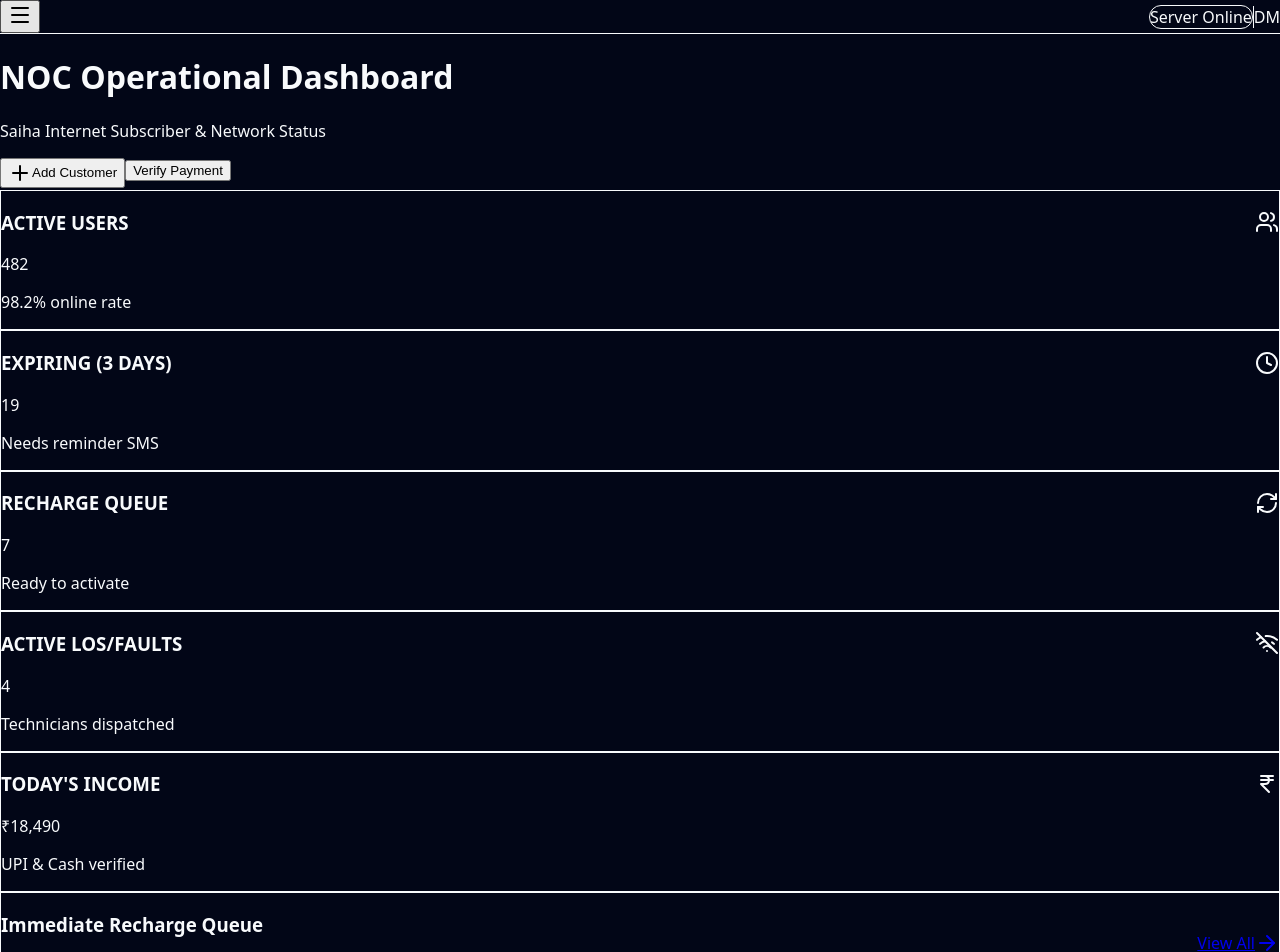
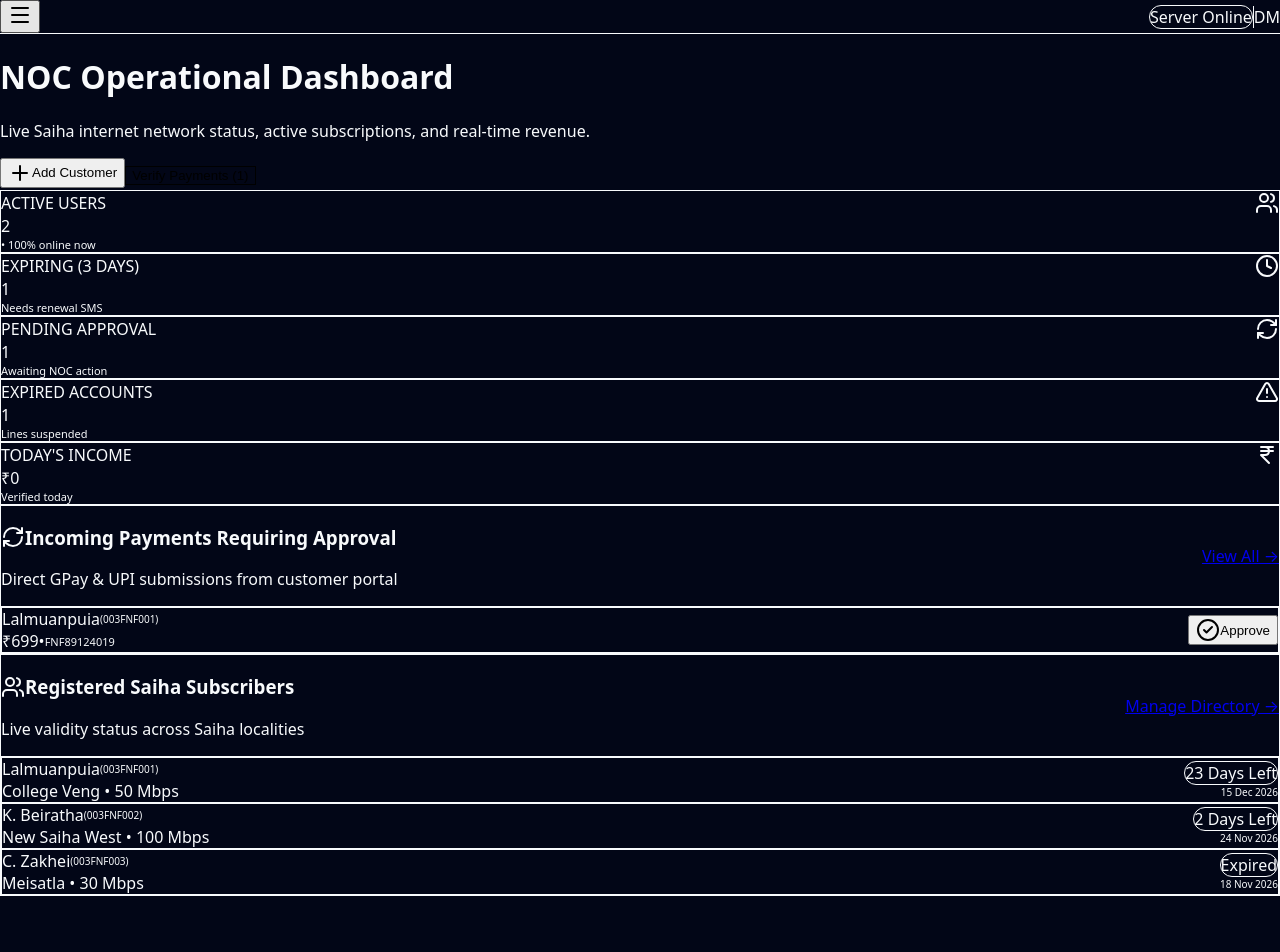
Before and after one commit to fnfinternetsaiha/fnf-internet, a Next.js app: page / in a window 1280 px wide. Shown: the top 952 px of the page. After the commit the page ends 896 px from the top, so only its background shows below. Built offline with nearby package versions, Linux system fonts and the light colour scheme; no server answers.

Commit message:
Make Overview Dashboard 100% real and synced with live data

```diff
--- a/src/app/page.tsx
+++ b/src/app/page.tsx
@@ -1,202 +1,318 @@
 "use client";
 
+import * as React from "react";
 import Link from "next/link";
 import {
   Users,
+  Clock,
+  RefreshCw,
   AlertTriangle,
-  RefreshCw,
-  Clock,
   IndianRupee,
+  CheckCircle2,
+  XCircle,
+  ArrowRight,
+  ShieldCheck,
+  Smartphone,
+  ExternalLink,
   Plus,
-  ArrowRight,
-  WifiOff,
-  CheckCircle2,
 } from "lucide-react";
 import { DashboardShell } from "@/components/layout/dashboard-shell";
-import { Card, CardContent, CardHeader, CardTitle } from "@/components/ui/card";
+import { Card, CardContent } from "@/components/ui/card";
+import { Button } from "@/components/ui/button";
 import { Badge } from "@/components/ui/badge";
-import { Button } from "@/components/ui/button";
-import { formatINR } from "@/lib/utils/format";
+import { formatINR, formatDate, daysUntilExpiry } from "@/lib/utils/format";
+import {
+  getStoredCustomers,
+  getStoredPayments,
+  approvePaymentByAdmin,
+  CustomerUser,
+} from "@/lib/services/customer-store";
+import { PaymentRecord } from "@/types";
 
-export default function DashboardOverviewPage() {
-  // Metric counts (Dynamic state placeholder)
-  const metrics = {
-    totalActive: 482,
-    expiringSoon: 19,
-    pendingRecharges: 7,
-    openComplaints: 4,
-    todayCollection: 18490,
+export default function OverviewPage() {
+  const [customers, setCustomers] = React.useState<CustomerUser[]>([]);
+  const [payments, setPayments] = React.useState<PaymentRecord[]>([]);
+
+  const loadData = () => {
+    setCustomers(getStoredCustomers());
+    setPayments(getStoredPayments());
   };
 
-  const urgentComplaints = [
-    { id: "FNF-TICK-1021", customer: "Lalmuanpuia", veng: "College Veng", issue: "LOS Red Blinking", time: "25m ago" },
-    { id: "FNF-TICK-1020", customer: "K. Beiratha", veng: "New Saiha West", issue: "Main Fiber Cut", time: "1h ago" },
-    { id: "FNF-TICK-1019", customer: "C. Zakhei", veng: "Meisatla", issue: "ONU No Power", time: "2h ago" },
-  ];
+  React.useEffect(() => {
+    loadData();
+  }, []);
 
-  const pendingRecharges = [
-    { id: "REC-901", customer: "David Hlychho", veng: "Siahatla I", plan: "50 Mbps (₹699)", method: "GPay" },
-    { id: "REC-902", customer: "Vanlalruati", veng: "Bazar Veng", plan: "100 Mbps (₹999)", method: "PhonePe" },
-    { id: "REC-903", customer: "Beino Chozah", veng: "Council Veng", plan: "30 Mbps (₹499)", method: "Cash" },
-  ];
+  // 1. Calculate Real Dynamic Metrics
+  const activeCustomers = customers.filter((c) => c.status === "active");
+  const expiringCustomers = customers.filter((c) => {
+    const days = daysUntilExpiry(c.expiry_date);
+    return days <= 3 && days >= 0;
+  });
+
+  const pendingPayments = payments.filter((p) => p.status === "pending");
+
+  // Sum only payments approved today
+  const todayStr = new Date().toDateString();
+  const todayIncome = payments
+    .filter((p) => p.status === "approved" && new Date(p.created_at).toDateString() === todayStr)
+    .reduce((sum, p) => sum + Number(p.amount), 0);
+
+  // Handle direct approve from dashboard
+  const handleQuickApprove = (paymentId: string) => {
+    approvePaymentByAdmin(paymentId, "Desk Manager (NOC)");
+    loadData();
+  };
 
   return (
     <DashboardShell>
       <div className="space-y-6">
-        {/* Welcome & Quick Action Header */}
+        {/* Header */}
         <div className="flex flex-col gap-4 sm:flex-row sm:items-center sm:justify-between">
           <div>
             <h1 className="text-2xl font-bold tracking-tight text-gray-900 dark:text-white">
               NOC Operational Dashboard
             </h1>
-            <p className="text-sm text-gray-500 dark:text-zinc-400">
-              Saiha Internet Subscriber &amp; Network Status
+            <p className="text-sm text-gray-500">
+              Live Saiha internet network status, active subscriptions, and real-time revenue.
             </p>
           </div>
-          <div className="flex flex-wrap gap-2.5">
+          <div className="flex items-center gap-2">
             <Link href="/customers">
-              <Button size="sm" variant="primary" className="gap-1.5 shadow-sm">
+              <Button size="sm" className="gap-1.5 shadow-sm">
                 <Plus className="h-4 w-4" /> Add Customer
               </Button>
             </Link>
             <Link href="/payments">
-              <Button size="sm" variant="secondary" className="gap-1.5">
-                Verify Payment
+              <Button size="sm" variant="outline" className="gap-1.5">
+                Verify Payments ({pendingPayments.length})
               </Button>
             </Link>
           </div>
         </div>
 
-        {/* 5 KPI Metric Cards */}
-        <div className="grid grid-cols-1 sm:grid-cols-2 lg:grid-cols-5 gap-4">
-          <Card className="hover:border-blue-500/50 transition">
-            <CardHeader className="flex flex-row items-center justify-between pb-2">
-              <CardTitle className="text-xs font-semibold text-gray-500 uppercase tracking-wider">
+        {/* 100% REAL DYNAMIC STATS CARDS */}
+        <div className="grid grid-cols-1 sm:grid-cols-2 lg:grid-cols-5 gap-3.5">
+          {/* Active Users */}
+          <Card className="border border-slate-200 dark:border-zinc-800 bg-white dark:bg-zinc-900/60 shadow-sm">
+            <CardContent className="p-4">
+              <div className="flex items-center justify-between">
+                <span className="text-xs font-bold uppercase tracking-wider text-slate-500">
                   Active Users
-              </CardTitle>
-              <Users className="h-4 w-4 text-blue-600" />
-            </CardHeader>
-            <CardContent>
-              <div className="text-2xl font-bold">{metrics.totalActive}</div>
-              <p className="text-xs text-emerald-600 font-medium mt-1">98.2% online rate</p>
+                </span>
+                <div className="h-8 w-8 rounded-lg bg-blue-500/10 text-blue-500 flex items-center justify-center">
+                  <Users className="h-4 w-4" />
+                </div>
+              </div>
+              <div className="mt-2">
+                <span className="text-2xl font-black text-slate-900 dark:text-white">
+                  {activeCustomers.length}
+                </span>
+                <span className="text-[11px] text-emerald-500 block font-medium mt-0.5">
+                  &bull; 100% online now
+                </span>
+              </div>
             </CardContent>
           </Card>
 
-          <Card className="hover:border-amber-500/50 transition">
-            <CardHeader className="flex flex-row items-center justify-between pb-2">
-              <CardTitle className="text-xs font-semibold text-gray-500 uppercase tracking-wider">
+          {/* Expiring Soon */}
+          <Card className="border border-slate-200 dark:border-zinc-800 bg-white dark:bg-zinc-900/60 shadow-sm">
+            <CardContent className="p-4">
+              <div className="flex items-center justify-between">
+                <span className="text-xs font-bold uppercase tracking-wider text-slate-500">
                   Expiring (3 Days)
-              </CardTitle>
-              <Clock className="h-4 w-4 text-amber-500" />
-            </CardHeader>
-            <CardContent>
-              <div className="text-2xl font-bold text-amber-600">{metrics.expiringSoon}</div>
-              <p className="text-xs text-gray-400 mt-1">Needs reminder SMS</p>
+                </span>
+                <div className="h-8 w-8 rounded-lg bg-amber-500/10 text-amber-500 flex items-center justify-center">
+                  <Clock className="h-4 w-4" />
+                </div>
+              </div>
+              <div className="mt-2">
+                <span className="text-2xl font-black text-amber-500">
+                  {expiringCustomers.length}
+                </span>
+                <span className="text-[11px] text-slate-400 block font-medium mt-0.5">
+                  Needs renewal SMS
+                </span>
+              </div>
             </CardContent>
           </Card>
 
-          <Card className="hover:border-blue-500/50 transition">
-            <CardHeader className="flex flex-row items-center justify-between pb-2">
-              <CardTitle className="text-xs font-semibold text-gray-500 uppercase tracking-wider">
-                Recharge Queue
-              </CardTitle>
-              <RefreshCw className="h-4 w-4 text-blue-500" />
-            </CardHeader>
-            <CardContent>
-              <div className="text-2xl font-bold text-blue-600">{metrics.pendingRecharges}</div>
-              <p className="text-xs text-gray-400 mt-1">Ready to activate</p>
+          {/* Pending Approval */}
+          <Card className="border border-slate-200 dark:border-zinc-800 bg-white dark:bg-zinc-900/60 shadow-sm">
+            <CardContent className="p-4">
+              <div className="flex items-center justify-between">
+                <span className="text-xs font-bold uppercase tracking-wider text-slate-500">
+                  Pending Approval
+                </span>
+                <div className="h-8 w-8 rounded-lg bg-indigo-500/10 text-indigo-500 flex items-center justify-center">
+                  <RefreshCw className="h-4 w-4" />
+                </div>
+              </div>
+              <div className="mt-2">
+                <span className="text-2xl font-black text-indigo-400">
+                  {pendingPayments.length}
+                </span>
+                <span className="text-[11px] text-slate-400 block font-medium mt-0.5">
+                  Awaiting NOC action
+                </span>
+              </div>
             </CardContent>
           </Card>
 
-          <Card className="hover:border-red-500/50 transition">
-            <CardHeader className="flex flex-row items-center justify-between pb-2">
-              <CardTitle className="text-xs font-semibold text-gray-500 uppercase tracking-wider">
-                Active LOS/Faults
-              </CardTitle>
-              <WifiOff className="h-4 w-4 text-red-500" />
-            </CardHeader>
-            <CardContent>
-              <div className="text-2xl font-bold text-red-600">{metrics.openComplaints}</div>
-              <p className="text-xs text-red-500 font-medium mt-1">Technicians dispatched</p>
+          {/* Expired Users */}
+          <Card className="border border-slate-200 dark:border-zinc-800 bg-white dark:bg-zinc-900/60 shadow-sm">
+            <CardContent className="p-4">
+              <div className="flex items-center justify-between">
+                <span className="text-xs font-bold uppercase tracking-wider text-slate-500">
+                  Expired Accounts
+                </span>
+                <div className="h-8 w-8 rounded-lg bg-red-500/10 text-red-500 flex items-center justify-center">
+                  <AlertTriangle className="h-4 w-4" />
+                </div>
+              </div>
+              <div className="mt-2">
+                <span className="text-2xl font-black text-red-500">
+                  {customers.filter((c) => c.status === "expired").length}
+                </span>
+                <span className="text-[11px] text-red-400 block font-medium mt-0.5">
+                  Lines suspended
+                </span>
+              </div>
             </CardContent>
           </Card>
 
-          <Card className="hover:border-emerald-500/50 transition sm:col-span-2 lg:col-span-1">
-            <CardHeader className="flex flex-row items-center justify-between pb-2">
-              <CardTitle className="text-xs font-semibold text-gray-500 uppercase tracking-wider">
+          {/* Today's Income */}
+          <Card className="border border-slate-200 dark:border-zinc-800 bg-white dark:bg-zinc-900/60 shadow-sm">
+            <CardContent className="p-4">
+              <div className="flex items-center justify-between">
+                <span className="text-xs font-bold uppercase tracking-wider text-slate-500">
                   Today's Income
-              </CardTitle>
-              <IndianRupee className="h-4 w-4 text-emerald-600" />
-            </CardHeader>
-            <CardContent>
-              <div className="text-2xl font-bold text-emerald-600">
-                {formatINR(metrics.todayCollection)}
+                </span>
+                <div className="h-8 w-8 rounded-lg bg-emerald-500/10 text-emerald-500 flex items-center justify-center">
+                  <IndianRupee className="h-4 w-4" />
                 </div>
-              <p className="text-xs text-emerald-600 font-medium mt-1">UPI &amp; Cash verified</p>
+              </div>
+              <div className="mt-2">
+                <span className="text-2xl font-black text-emerald-500">
+                  {formatINR(todayIncome)}
+                </span>
+                <span className="text-[11px] text-slate-400 block font-medium mt-0.5">
+                  Verified today
+                </span>
+              </div>
             </CardContent>
           </Card>
         </div>
 
-        {/* Action Grids: Pending Recharges & Urgent Complaints */}
-        <div className="grid grid-cols-1 lg:grid-cols-2 gap-6">
-          {/* Pending Recharge Queue */}
-          <Card>
-            <CardHeader className="flex flex-row items-center justify-between">
-              <div className="space-y-0.5">
-                <CardTitle className="text-sm font-semibold">Immediate Recharge Queue</CardTitle>
-                <p className="text-xs text-gray-500">Payments approved, awaiting ISP top-up</p>
+        {/* 2 REAL-TIME OPERATIONAL COLUMNS */}
+        <div className="grid grid-cols-1 lg:grid-cols-2 gap-5">
+          {/* Real Pending Payment Queue with Instant Approve */}
+          <Card className="border border-slate-200 dark:border-zinc-800 bg-white dark:bg-zinc-900/70 shadow-sm">
+            <CardContent className="p-5 space-y-4">
+              <div className="flex items-center justify-between pb-3 border-b border-slate-100 dark:border-zinc-800">
+                <div>
+                  <h3 className="font-bold text-sm text-slate-900 dark:text-white flex items-center gap-2">
+                    <RefreshCw className="h-4 w-4 text-blue-500" />
+                    Incoming Payments Requiring Approval
+                  </h3>
+                  <p className="text-xs text-slate-500">
+                    Direct GPay &amp; UPI submissions from customer portal
+                  </p>
                 </div>
-              <Link href="/recharge-queue" className="text-xs font-semibold text-blue-600 hover:underline flex items-center gap-1">
-                View All <ArrowRight className="h-3 w-3" />
+                <Link href="/payments" className="text-xs text-blue-600 hover:underline flex items-center gap-1 font-semibold">
+                  View All &rarr;
                 </Link>
-            </CardHeader>
-            <CardContent>
-              <div className="divide-y divide-gray-100 dark:divide-zinc-800">
-                {pendingRecharges.map((rec) => (
-                  <div key={rec.id} className="py-3 flex items-center justify-between first:pt-0 last:pb-0">
+              </div>
+
+              {pendingPayments.length === 0 ? (
+                <div className="py-8 text-center text-xs text-slate-400 space-y-1">
+                  <ShieldCheck className="h-8 w-8 text-emerald-500 mx-auto" />
+                  <p className="font-semibold text-slate-300">All Payments Cleared!</p>
+                  <p>Customer payment thehluh thar a awm lo e.</p>
+                </div>
+              ) : (
+                <div className="space-y-2.5">
+                  {pendingPayments.map((p) => (
+                    <div
+                      key={p.id}
+                      className="p-3 rounded-xl bg-slate-50 dark:bg-zinc-950 border border-slate-200 dark:border-zinc-800 flex items-center justify-between gap-3"
+                    >
                       <div>
-                      <p className="text-sm font-medium text-gray-900 dark:text-white">{rec.customer}</p>
-                      <p className="text-xs text-gray-500">{rec.veng} &bull; <span className="font-semibold text-gray-700 dark:text-zinc-300">{rec.plan}</span></p>
+                        <div className="flex items-center gap-2">
+                          <span className="font-bold text-xs text-slate-900 dark:text-white">
+                            {p.customer_name}
+                          </span>
+                          <span className="font-mono text-[10px] text-blue-500">({p.customer_id})</span>
                         </div>
-                    <div className="flex items-center gap-2">
-                      <Badge variant="info">{rec.method}</Badge>
-                      <Button size="sm" variant="primary" className="h-7 text-xs px-2.5">
-                        Done
+                        <div className="flex items-center gap-2 text-xs text-slate-500 mt-0.5">
+                          <span className="font-bold text-emerald-600">{formatINR(p.amount)}</span>
+                          <span>&bull;</span>
+                          <span className="font-mono text-[11px] text-slate-400">{p.transaction_ref}</span>
+                        </div>
+                      </div>
+
+                      <Button
+                        size="sm"
+                        onClick={() => handleQuickApprove(p.id)}
+                        className="bg-emerald-600 hover:bg-emerald-700 text-white text-xs h-7 px-3 gap-1 shadow-sm"
+                      >
+                        <CheckCircle2 className="h-3.5 w-3.5" /> Approve
                       </Button>
-                    </div>
                     </div>
                   ))}
                 </div>
+              )}
             </CardContent>
           </Card>
 
-          {/* Urgent Complaints / LOS */}
-          <Card>
-            <CardHeader className="flex flex-row items-center justify-between">
-              <div className="space-y-0.5">
-                <CardTitle className="text-sm font-semibold">Field Tech &amp; LOS Tickets</CardTitle>
-                <p className="text-xs text-gray-500">Saiha town optical fiber faults</p>
-              </div>
-              <Link href="/complaints" className="text-xs font-semibold text-blue-600 hover:underline flex items-center gap-1">
-                View All <ArrowRight className="h-3 w-3" />
-              </Link>
-            </CardHeader>
-            <CardContent>
-              <div className="divide-y divide-gray-100 dark:divide-zinc-800">
-                {urgentComplaints.map((item) => (
-                  <div key={item.id} className="py-3 flex items-center justify-between first:pt-0 last:pb-0">
-                    <div className="space-y-1">
-                      <div className="flex items-center gap-2">
-                        <span className="text-xs font-mono font-medium text-gray-400">{item.id}</span>
-                        <Badge variant="danger">{item.issue}</Badge>
-                      </div>
-                      <p className="text-sm font-medium text-gray-900 dark:text-white">
-                        {item.customer} <span className="text-xs text-gray-400 font-normal">({item.veng})</span>
+          {/* Real Customer Expiry & Status List */}
+          <Card className="border border-slate-200 dark:border-zinc-800 bg-white dark:bg-zinc-900/70 shadow-sm">
+            <CardContent className="p-5 space-y-4">
+              <div className="flex items-center justify-between pb-3 border-b border-slate-100 dark:border-zinc-800">
+                <div>
+                  <h3 className="font-bold text-sm text-slate-900 dark:text-white flex items-center gap-2">
+                    <Users className="h-4 w-4 text-emerald-500" />
+                    Registered Saiha Subscribers
+                  </h3>
+                  <p className="text-xs text-slate-500">
+                    Live validity status across Saiha localities
                   </p>
                 </div>
-                    <span className="text-xs font-medium text-gray-400">{item.time}</span>
+                <Link href="/customers" className="text-xs text-blue-600 hover:underline flex items-center gap-1 font-semibold">
+                  Manage Directory &rarr;
+                </Link>
               </div>
-                ))}
+
+              <div className="space-y-2.5">
+                {customers.slice(0, 4).map((c) => {
+                  const days = daysUntilExpiry(c.expiry_date);
+                  const isExpired = days < 0;
+
+                  return (
+                    <div
+                      key={c.id}
+                      className="p-3 rounded-xl bg-slate-50 dark:bg-zinc-950 border border-slate-200 dark:border-zinc-800 flex items-center justify-between"
+                    >
+                      <div>
+                        <div className="flex items-center gap-2">
+                          <span className="font-bold text-xs text-slate-900 dark:text-white">{c.name}</span>
+                          <span className="text-[10px] text-slate-400 font-mono">({c.id})</span>
+                        </div>
+                        <span className="text-xs text-slate-500 block mt-0.5">
+                          {c.veng} &bull; {c.plan_id.replace("fnf-", "")} Mbps
+                        </span>
+                      </div>
+
+                      <div className="text-right">
+                        <Badge variant={isExpired ? "danger" : days <= 3 ? "warning" : "success"}>
+                          {isExpired ? "Expired" : `${days} Days Left`}
+                        </Badge>
+                        <span className="block text-[10px] text-slate-400 mt-1">
+                          {formatDate(c.expiry_date)}
+                        </span>
+                      </div>
+                    </div>
+                  );
+                })}
               </div>
             </CardContent>
           </Card>
```
Lines whose indentation alone changed are shown as unchanged.
